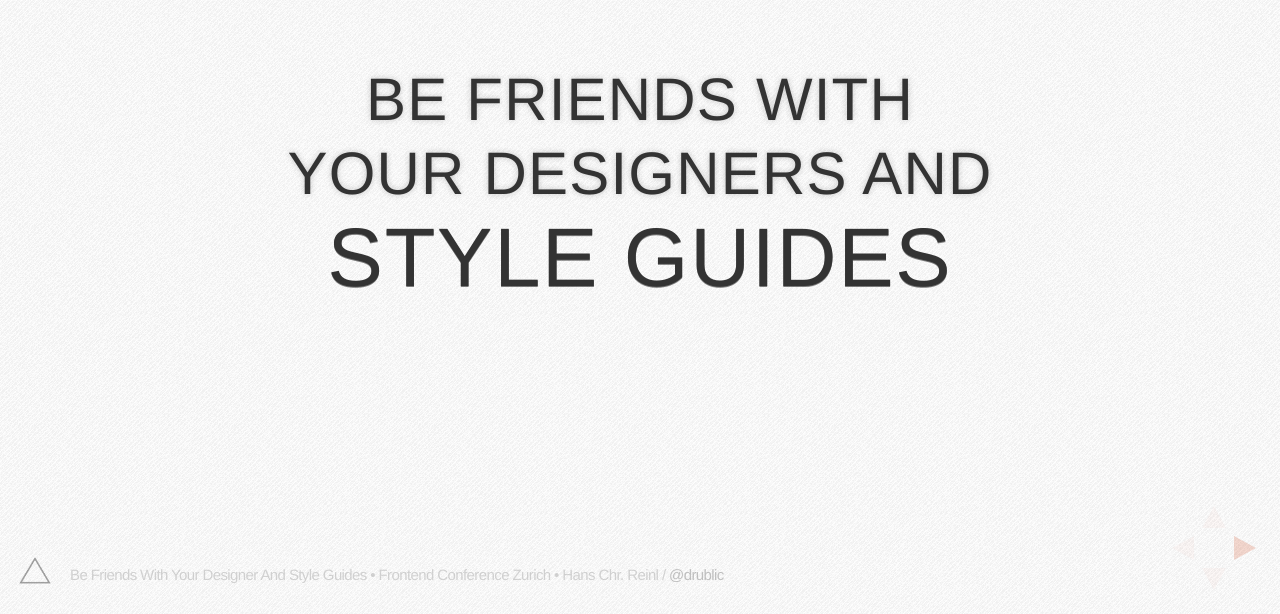
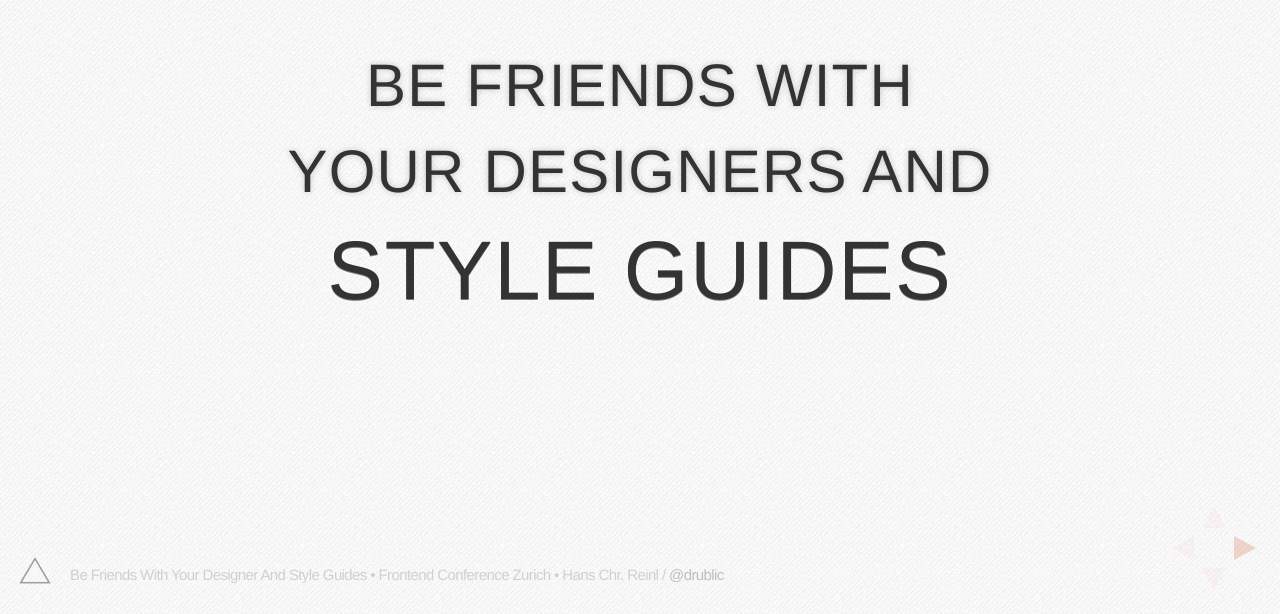
Before and after one commit to drublic/fec-styleguides, a website: page index.html in a window 1280 px wide. Shown: the part 186-800 px from the top of the page. Drawn offline with Linux system fonts and the light colour scheme.

Commit message:
Better line-height for headlines

```diff
--- a/css/custom.css
+++ b/css/custom.css
@@ -1,6 +1,7 @@
 .reveal {
-  font-family: Helvetica Neue, sans-serif;
-  font-size: 30px;
+	font-family: Helvetica Neue, sans-serif;
+	font-size: 30px;
+	line-height: 1.4;
 }
 
 body {
@@ -21,6 +22,7 @@ body {
 .reveal h5,
 .reveal h6 {
 	font-family: Helvetica Neue, sans-serif;
+	line-height: 1.1;
 	color: #333;
 	text-shadow: 0px 0px 6px rgba(0, 0, 0, 0.2);
 }
```
